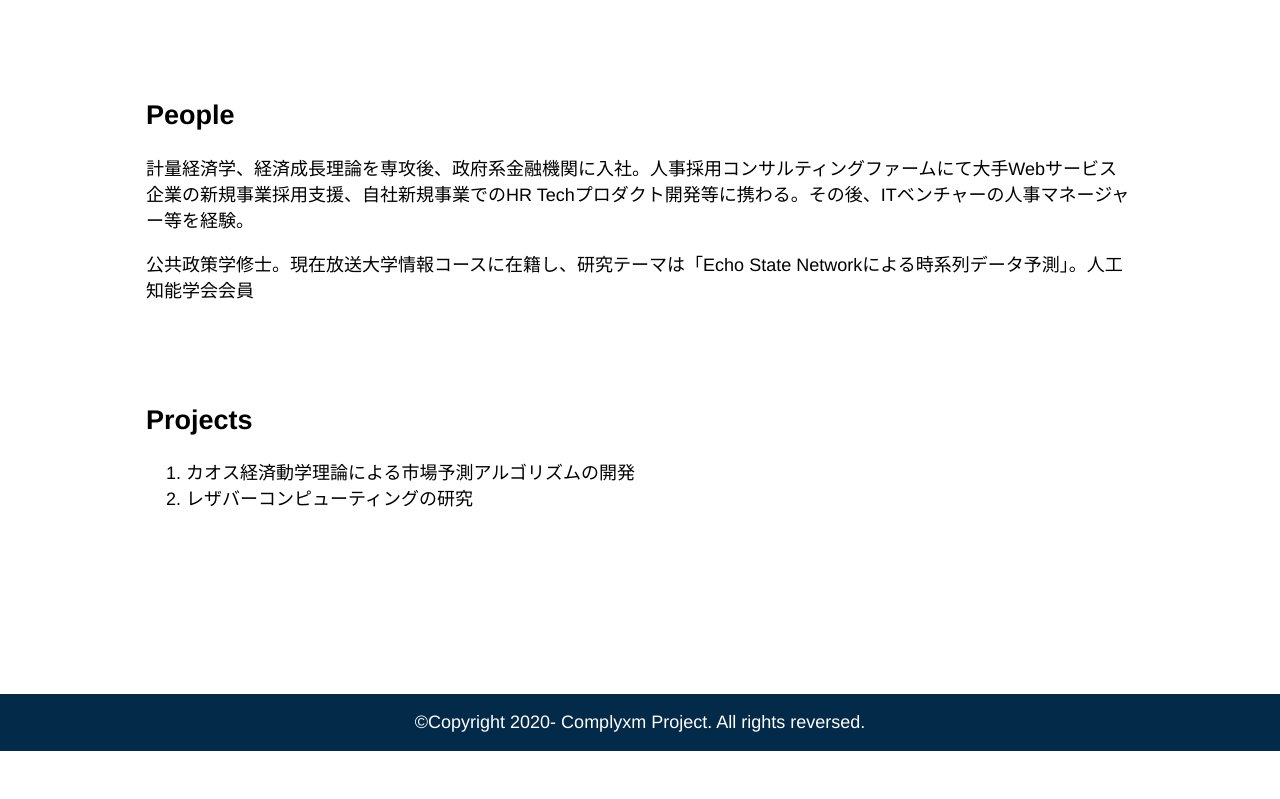
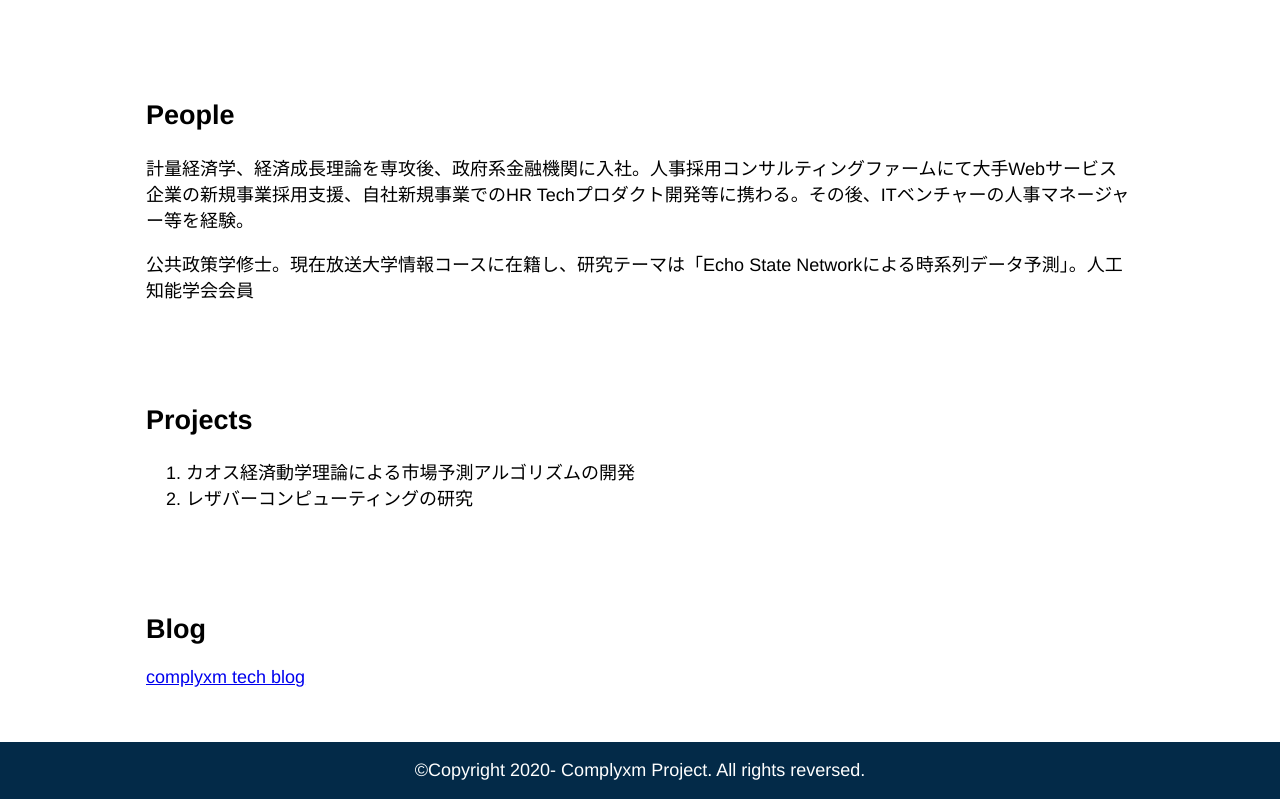
Before and after one commit to complyxm/complyxm.github.io, a plain HTML site: page index.html in a window 1280 px wide. Shown: the part 812-1611 px from the top of the page. Before the commit the page ends 1563 px from the top, so only its background shows below. Drawn offline with Linux system fonts and the light colour scheme.

Commit message:
add blog area, modify css,create gitignore

```diff
--- a/index.html
+++ b/index.html
@@ -70,13 +70,23 @@
       </ol>
       </div>
     </section>
+
+    <section id = "blog">
+      <h2 class = "sectionheader">Blog</h2>
+      <div class = "listarea">
+      <ul>
+        <li><a href="https://medium.com/@complyxm">complyxm tech blog</a></li>
+      </ul>
+      </div>
+    </section>
+
     </div>
     <!-- here will be our contact -->
   </main>
   </div>
 
   <!-- here is footer -->
-  <footer class = "textarea">
+  <footer class = "footerarea">
     <p class="copyright">©Copyright 2020- Complyxm Project. All rights reversed.</p>
   </footer>
   <p class="pagetop"><a href="#top">▲</a></p>
--- a/style/style.css
+++ b/style/style.css
@@ -71,12 +71,23 @@ footer {
 
 .textarea {
   font-size: 1em;
-  margin: 1em 0 0 0;
+  margin: 1em 0 1em 0;
 }
 
 .listarea {
   font-size: 1em;
-  height: 200px;
+  margin: 1em 0 1em 0;
+}
+
+.listarea ul {
+  list-style-type: none;
+  padding-left: 0;
+}
+
+
+.footerarea {
+  font-size: 1em;
+  margin: 1em 0 0 0;
 }
 
 .pagetop {
```
Also changed, not shown: 1 other file.
